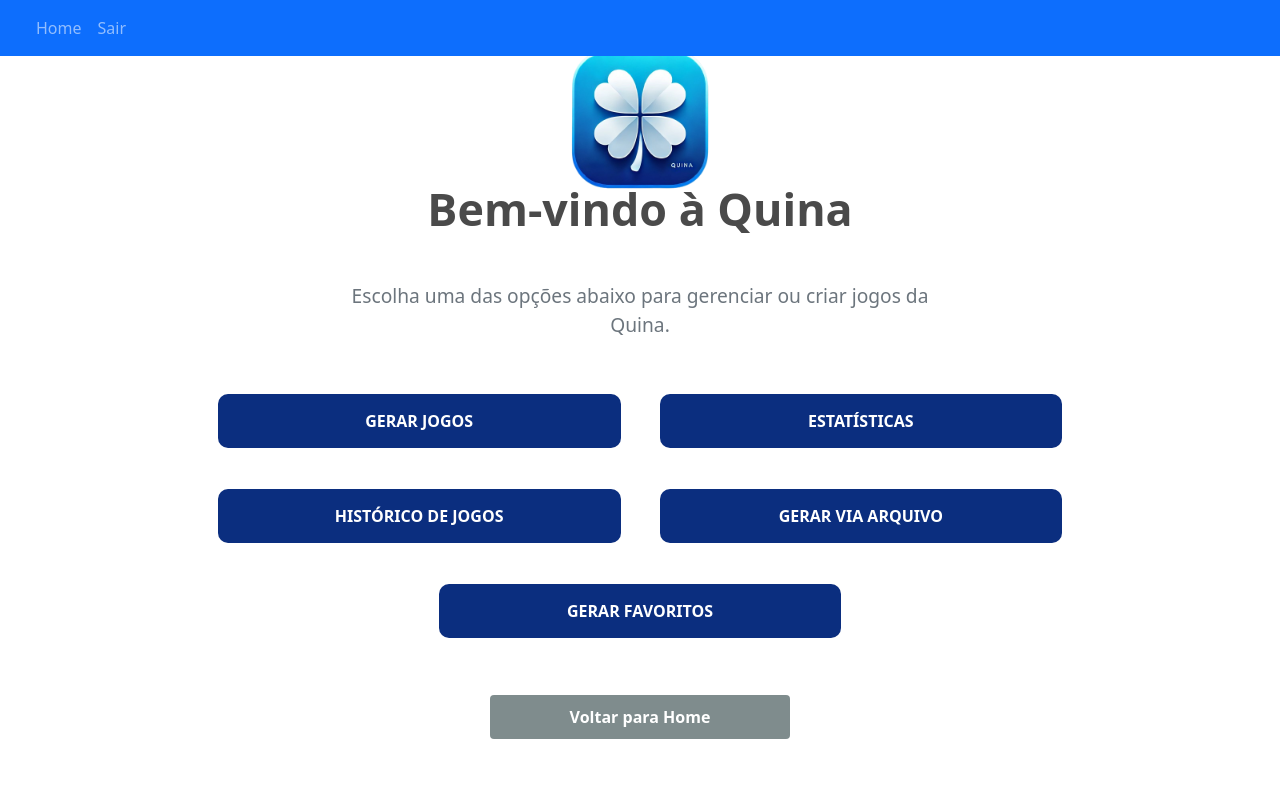
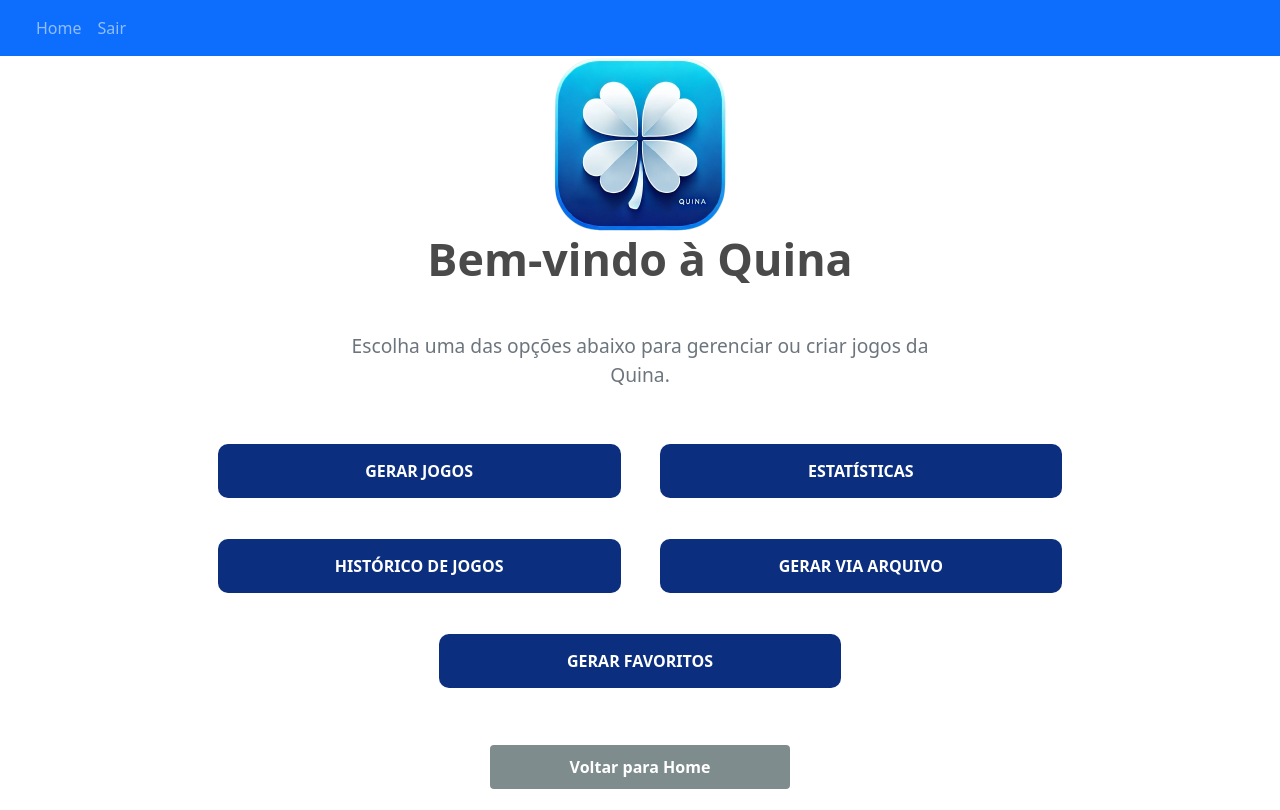
Before and after one commit to armandocas/app-game, a React (Create React App) app: page /app/quinahome in a window 1280 px wide. Built offline with nearby package versions, Linux system fonts and the light colour scheme; no server answers; what node-schedule would draw is missing.

Commit message:
chore: aling img resposive

```diff
--- a/src/pages/DuplaSenaHome/DuplaSenaHome.css
+++ b/src/pages/DuplaSenaHome/DuplaSenaHome.css
@@ -31,13 +31,13 @@
 
     /* Container para a imagem do logo */
     .logo-container {
-      margin-top: -80px;
-      margin-bottom: -65px;
+      margin-top: -50px;
+      margin-bottom: -45px;
     }
 
     /* Estilo da imagem do logo */
     .duplasena-logo {
-      width: 200px;
+      width: 250px;
       height: auto;
       display: block;
       margin: 0 auto;
--- a/src/pages/LotoFacilHome/LotoFacilHome.css
+++ b/src/pages/LotoFacilHome/LotoFacilHome.css
@@ -31,13 +31,13 @@
 
     /* Container para a imagem do logo */
 .logo-container {
-  margin-top: -40px;
-  margin-bottom: -35px;
+  margin-top: -50px;
+  margin-bottom: -45px;
 }
 
 /* Estilo da imagem do logo */
 .loto-facil-logo {
-  width: 150px;
+  width: 250px;
   height: auto;
   display: block;
   margin: 0 auto;
--- a/src/pages/LotoFacilHome/LotoFacilHome.jsx
+++ b/src/pages/LotoFacilHome/LotoFacilHome.jsx
@@ -10,7 +10,7 @@ function LotoFacilHome() {
       <div className="container-fluid titulo text-center">
         {/* Imagem da LotoFacil */}
         <div className="logo-container">
-          <img src="/Images/loto_facil.png" alt="Loto Facil" className="loto-facil-logo" />
+          <img src="/Images/loto_facil.png" alt="Loto_Facil" className="loto-facil-logo" />
         </div>
 
         <h1>Bem-vindo à Lotofácil</h1>
--- a/src/pages/LotoManiaHome/LotoManiaHome.css
+++ b/src/pages/LotoManiaHome/LotoManiaHome.css
@@ -31,13 +31,13 @@
 
     /* Container para a imagem do logo */
 .logo-container {
-  margin-top: -80px;
-  margin-bottom: -65px;
+  margin-top: -50px;
+  margin-bottom: -45px;
 }
 
 /* Estilo da imagem do logo */
 .lotomania-logo {
-  width: 200px;
+  width: 250px;
   height: auto;
   display: block;
   margin: 0 auto;
--- a/src/pages/QuinaHome/QuinaHome.css
+++ b/src/pages/QuinaHome/QuinaHome.css
@@ -31,13 +31,13 @@
 
   /* Container para a imagem do logo */
 .logo-container {
-  margin-top: -80px;
-  margin-bottom: -65px;
+  margin-top: -50px;
+  margin-bottom: -45px;
 }
 
 /* Estilo da imagem do logo */
 .quina-logo {
-  width: 200px;
+  width: 250px;
   height: auto;
   display: block;
   margin: 0 auto;
--- a/src/pages/TimeManiaHome/TimeManiaHome.css
+++ b/src/pages/TimeManiaHome/TimeManiaHome.css
@@ -37,7 +37,7 @@
 
       /* Estilo da imagem do logo */
 .timemania-logo {
-      width: 200px;
+      width: 250px;
       height: auto;
       display: block;
       margin: 0 auto;
```
